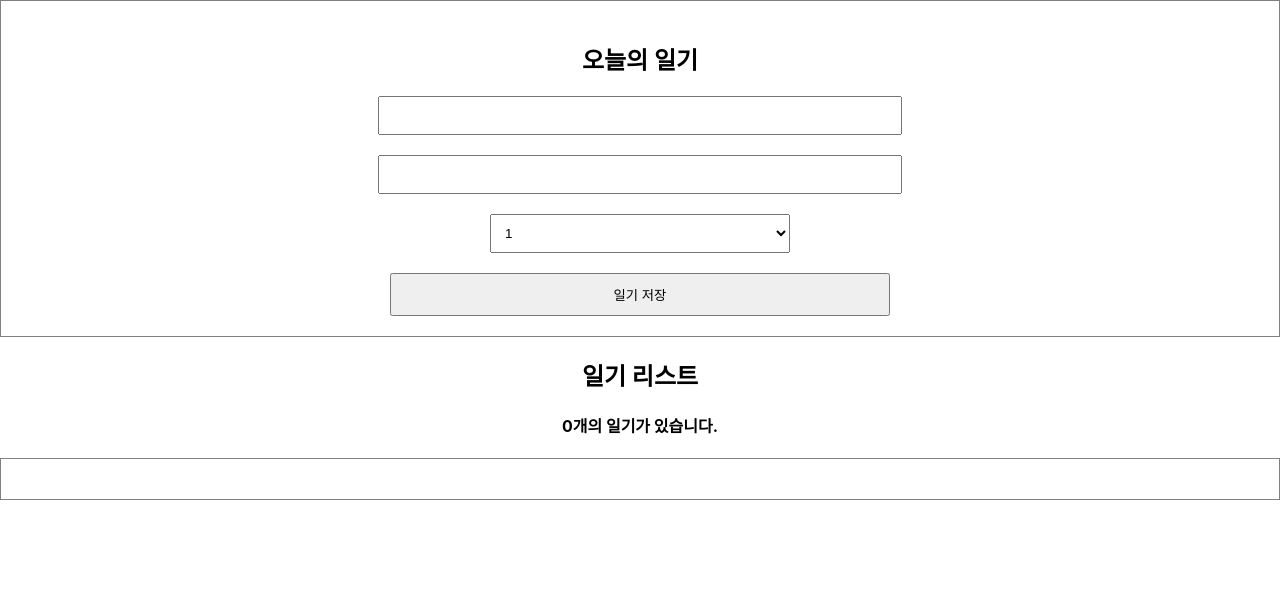
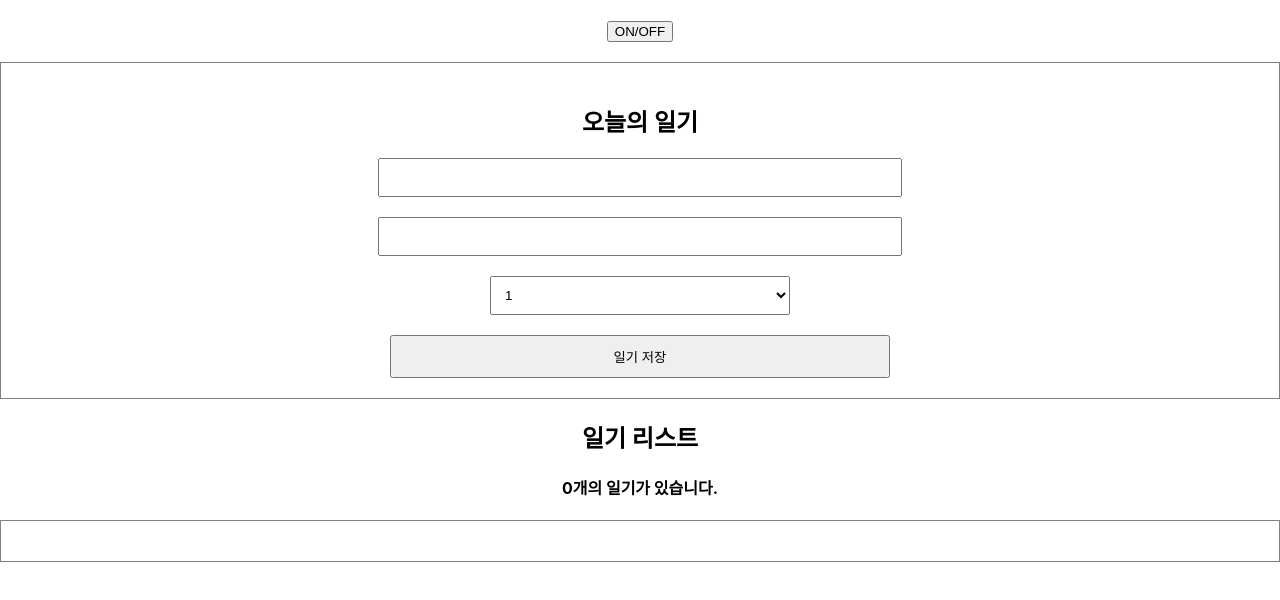
Before and after one commit to sinyubin/-diary, a React (Create React App) app: page / in a window 1280 px wide. Shown: the top 600 px of the page. Built offline with nearby package versions, Linux system fonts and the light colour scheme.

Commit message:
버튼 추가

```diff
--- a/src/App.js
+++ b/src/App.js
@@ -2,6 +2,7 @@ import { useRef, useState } from "react";
 import "./App.css";
 import DiaryEditor from "./DiaryEditor";
 import DiaryList from "./DiaryList";
+import Lifecycle from "./Lifecycle";
 
 // const dummyList = [
 //   {
@@ -62,6 +63,7 @@ function App() {
   };
   return (
     <div className="App">
+      <Lifecycle />
       <DiaryEditor onCreate={onCreate} />
       <DiaryList onEdit={onEdit} onDelete={onDelete} diaryList={data} />
     </div>
--- /dev/null
+++ b/src/Lifecycle.js
@@ -0,0 +1,27 @@
+import React, { useState } from "react";
+import styled from "styled-components";
+
+//다른거
+const Title = () => {
+  return <div>나의 부지런함에 칭찬해</div>;
+};
+
+//
+const Lifecycle = () => {
+  const [title, setTitle] = useState(false);
+  const toggle = () => {
+    setTitle(!title);
+  };
+  return (
+    <All>
+      <button onClick={toggle}>ON/OFF</button>
+      {title && <Title />}
+    </All>
+  );
+};
+
+export default Lifecycle;
+
+const All = styled.div`
+  padding: 20px;
+`;
```
